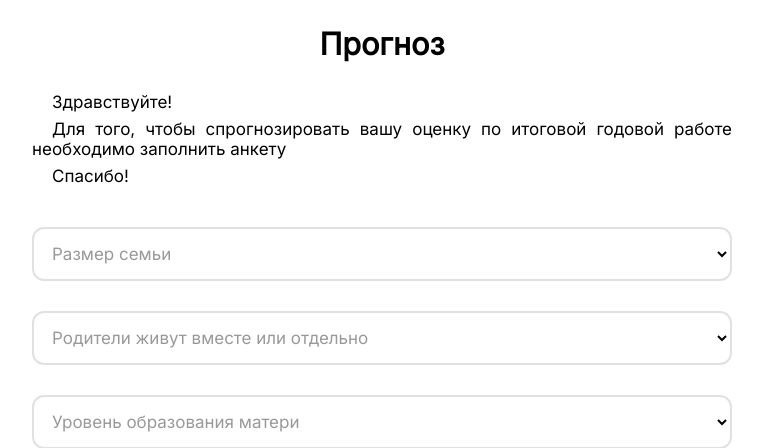
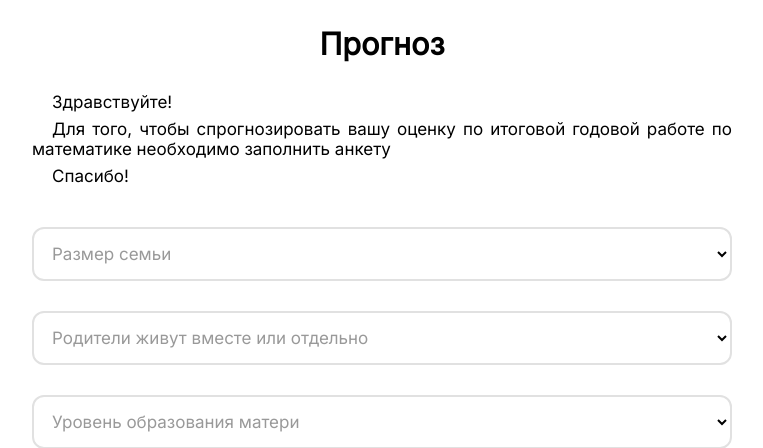
Before and after one commit to alivia-school/project-6c-ML, a Flask app: page /predict in a window 1280 px wide. Shown: the top 448 px of the page, without its empty margins (258-1021 px from the left). Run offline with Flask 3, Linux system fonts and the light colour scheme.

Commit message:
Signed-off-by: Alivia <soychik.al.ni@school1504.ru>

```diff
--- a/src/math-grades-ML/webapp/templates/predict.html
+++ b/src/math-grades-ML/webapp/templates/predict.html
@@ -14,7 +14,7 @@
     <div class="container">
 		<h2>Прогноз</h2>
 		<div class="paragraph">
-			<p>Здравствуйте!</p><p>Для того, чтобы спрогнозировать вашу оценку по итоговой годовой работе необходимо заполнить анкету</p><p>Спасибо!</p>
+			<p>Здравствуйте!</p><p>Для того, чтобы спрогнозировать вашу оценку по итоговой годовой работе по математике необходимо заполнить анкету</p><p>Спасибо!</p>
 		</div>
 		<form action="result" method="post">
 
```
Also changed, not shown: 4 other files.
